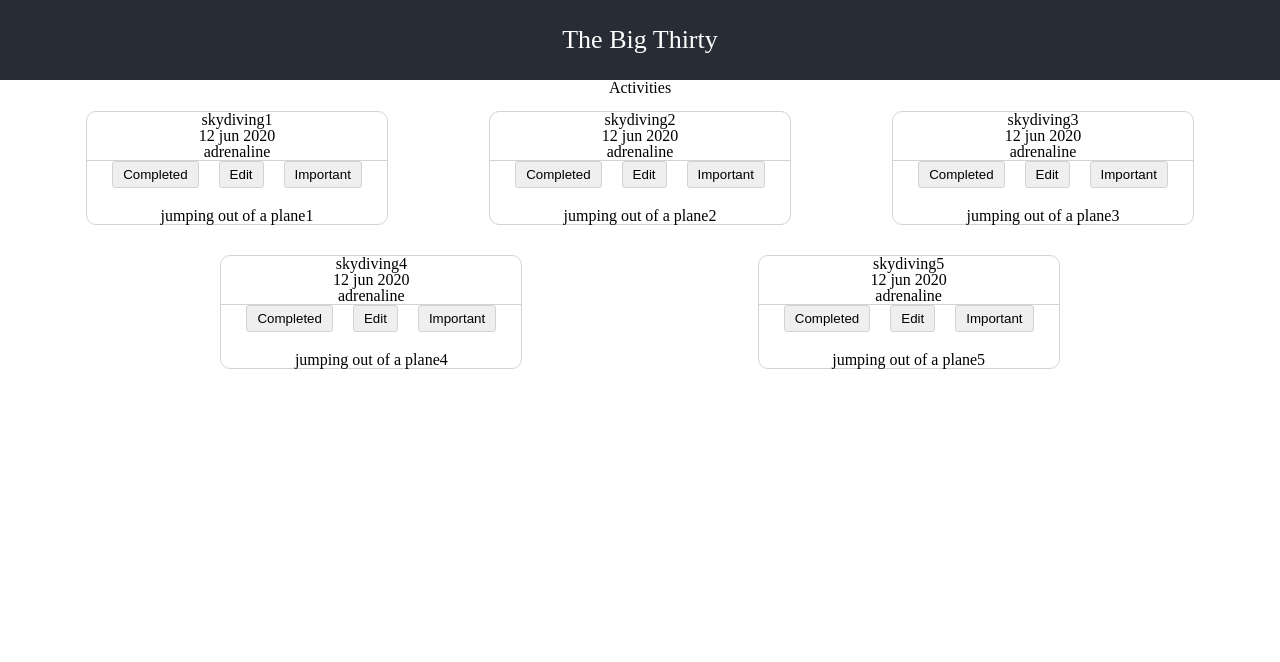
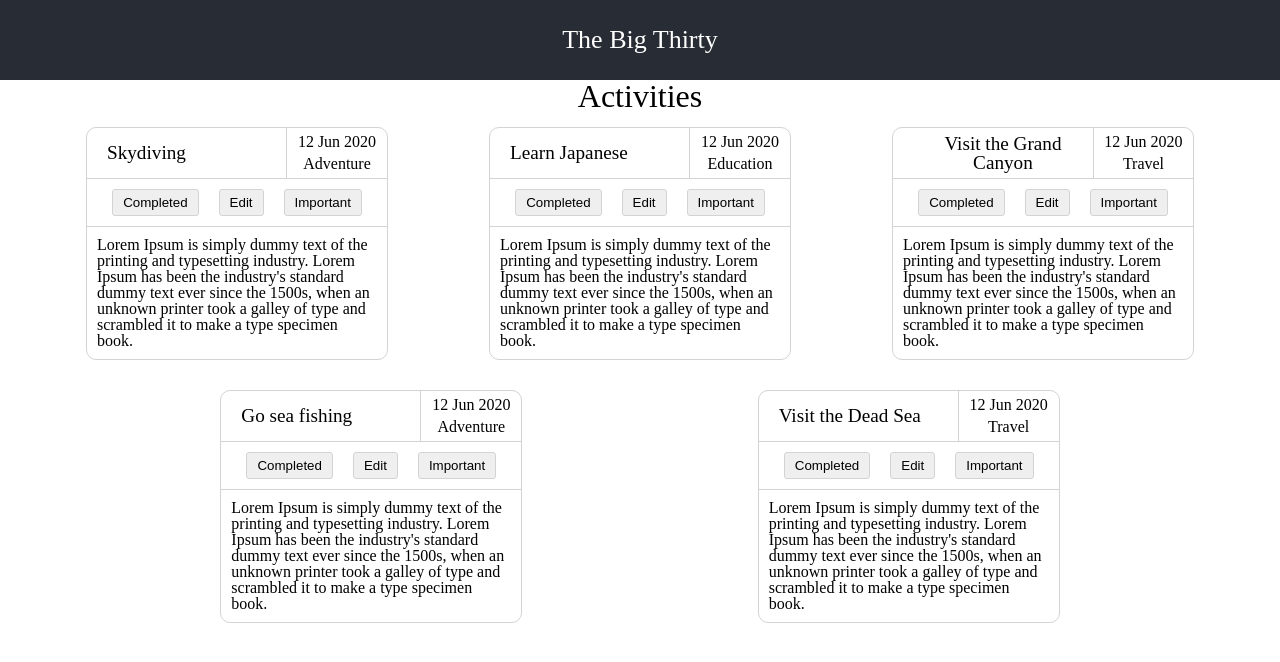
Before and after one commit to Build-Week-30-Before-30/Front-End, a React (Create React App) app in the folder the-big-thirty/: page / in a window 1280 px wide. Shown: the top 662 px of the page. Built offline with nearby package versions, Linux system fonts and the light colour scheme.

Commit message:
Complete basic button styling

```diff
--- a/the-big-thirty/src/ActivityCard.js
+++ b/the-big-thirty/src/ActivityCard.js
@@ -13,27 +13,53 @@ const StyledActivityCard = styled.div`
   text-align: center;
 `;
 
+const StyledHeading = styled.div`
+  display: flex;
+  justify-content: space-between;
+  align-items: center;
+  padding-left: 20px;
+  /* border: 1px solid red; */
+`;
 
+const StyledDetails = styled.div`
+  display: flex;
+  flex-direction: column;
+  justify-content: space-evenly;
+  height: 50px;
+  width: 100px;
+  border-left: 1px solid lightgray;
+
+`;
+
+const ButtonContainer = styled.div`
+  border-top: 1px solid lightgray;
+  border-bottom: 1px solid lightgray;
+`;
 
 const StyledDescrition = styled.div`
-  border-top: 1px solid lightgray;
+  padding: 10px;
+  text-align: left;
 `;
 
 export default function ActivityCard(props) {
   const { title, description, date, category } = props;
   return (
     <StyledActivityCard>
-      <div>
-        <h3>{title}</h3>
-      </div>
-      <div>
-        <p>{date}</p>
-        <p>{category}</p>
-      </div>
-      <StyledDescrition>
+      <StyledHeading>
+        <div>
+          <h3>{title}</h3>
+        </div>
+        <StyledDetails>
+          <p>{date}</p>
+          <p>{category}</p>
+        </StyledDetails>
+      </StyledHeading>
+      <ButtonContainer>
         <CardButton button={'Completed'}/>
         <CardButton button={'Edit'}/>
         <CardButton button={'Important'}/>
+      </ButtonContainer>
+      <StyledDescrition>
         <p>{description}</p>
       </StyledDescrition>
     </StyledActivityCard>
--- a/the-big-thirty/src/App.css
+++ b/the-big-thirty/src/App.css
@@ -64,3 +64,11 @@ table {
 .App-link {
   color: #09d3ac;
 }
+
+h2 {
+  font-size: 2rem;
+}
+
+h3 {
+  font-size: 1.2rem;
+}
--- a/the-big-thirty/src/App.js
+++ b/the-big-thirty/src/App.js
@@ -4,42 +4,42 @@ import ActivityList from './ActivityList';
 
 const dummyData = [
   {
-    title: 'skydiving1',
-    description: 'jumping out of a plane1',
-    date: '12 jun 2020',
-    category: 'adrenaline',
+    title: 'Skydiving',
+    description: "Lorem Ipsum is simply dummy text of the printing and typesetting industry. Lorem Ipsum has been the industry's standard dummy text ever since the 1500s, when an unknown printer took a galley of type and scrambled it to make a type specimen book. ",
+    date: '12 Jun 2020',
+    category: 'Adventure',
     completed: false,
     links: ['link1', 'link2']
   },
   {
-    title: 'skydiving2',
-    description: 'jumping out of a plane2',
-    date: '12 jun 2020',
-    category: 'adrenaline',
+    title: 'Learn Japanese',
+    description: "Lorem Ipsum is simply dummy text of the printing and typesetting industry. Lorem Ipsum has been the industry's standard dummy text ever since the 1500s, when an unknown printer took a galley of type and scrambled it to make a type specimen book. ",
+    date: '12 Jun 2020',
+    category: 'Education',
     completed: false,
     links: ['link1', 'link2']
   },
   {
-    title: 'skydiving3',
-    description: 'jumping out of a plane3',
-    date: '12 jun 2020',
-    category: 'adrenaline',
+    title: 'Visit the Grand Canyon',
+    description: "Lorem Ipsum is simply dummy text of the printing and typesetting industry. Lorem Ipsum has been the industry's standard dummy text ever since the 1500s, when an unknown printer took a galley of type and scrambled it to make a type specimen book. ",
+    date: '12 Jun 2020',
+    category: 'Travel',
     completed: false,
     links: ['link1', 'link2']
   },
   {
-    title: 'skydiving4',
-    description: 'jumping out of a plane4',
-    date: '12 jun 2020',
-    category: 'adrenaline',
+    title: 'Go sea fishing',
+    description: "Lorem Ipsum is simply dummy text of the printing and typesetting industry. Lorem Ipsum has been the industry's standard dummy text ever since the 1500s, when an unknown printer took a galley of type and scrambled it to make a type specimen book. ",
+    date: '12 Jun 2020',
+    category: 'Adventure',
     completed: false,
     links: ['link1', 'link2']
   },
   {
-    title: 'skydiving5',
-    description: 'jumping out of a plane5',
-    date: '12 jun 2020',
-    category: 'adrenaline',
+    title: 'Visit the Dead Sea',
+    description: "Lorem Ipsum is simply dummy text of the printing and typesetting industry. Lorem Ipsum has been the industry's standard dummy text ever since the 1500s, when an unknown printer took a galley of type and scrambled it to make a type specimen book. ",
+    date: '12 Jun 2020',
+    category: 'Travel',
     completed: false,
     links: ['link1', 'link2']
   },
@@ -53,6 +53,7 @@ function App() {
       <header className="App-header">
         The Big Thirty
       </header>
+
       <ActivityList activityList={dummyData}/>
     </div>
   );
--- a/the-big-thirty/src/CardButton.js
+++ b/the-big-thirty/src/CardButton.js
@@ -5,7 +5,7 @@ const StyledButton = styled.button`
   padding: 5px 10px;
   border: 1px solid lightgray;
   border-radius: 3px;
-  margin: 0 10px 20px 10px;
+  margin: 10px 10px;
 `;
 
 export default function CardButton(props) {
```
